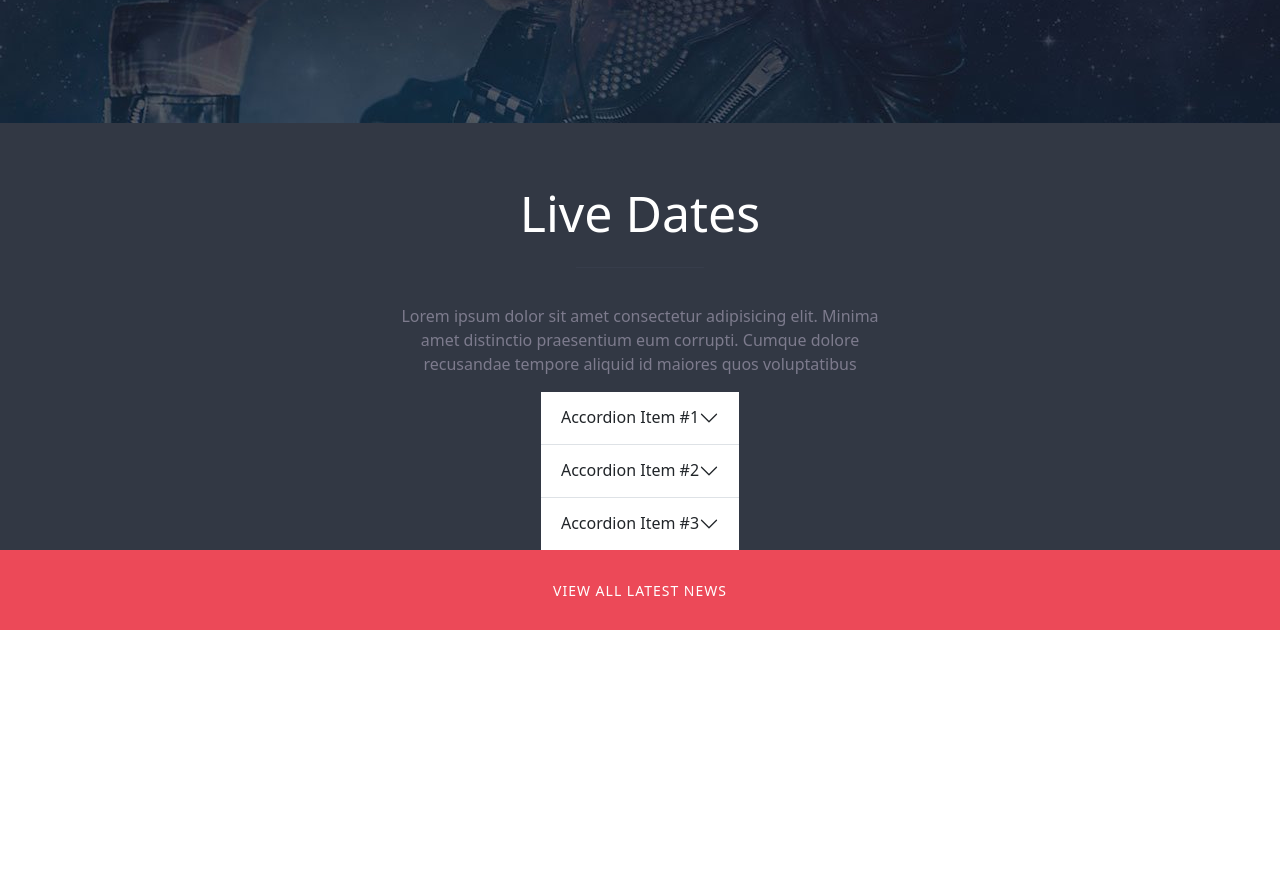
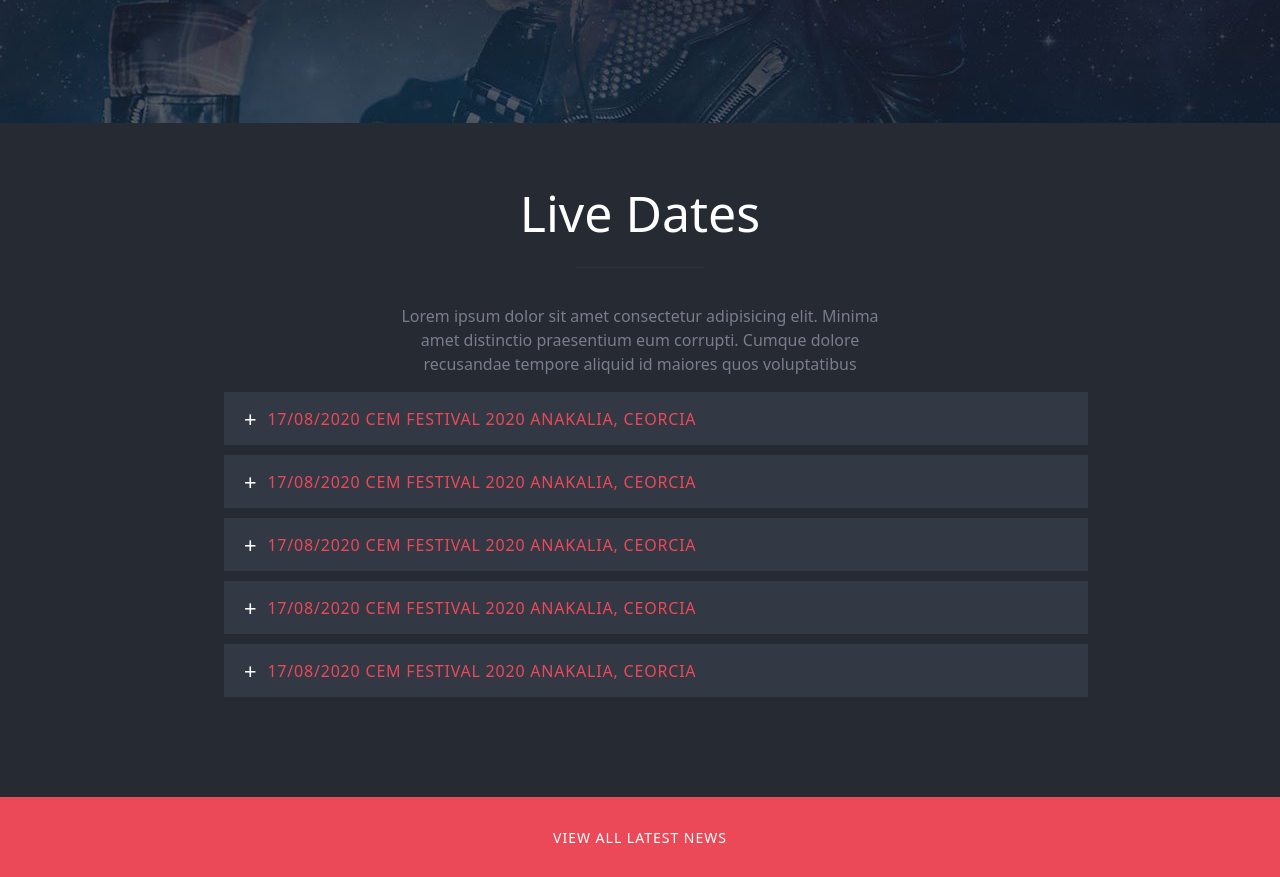
Before and after one commit to JohnQuimson/proj-html-vuejs, a Vue app: page / in a window 1280 px wide. Shown: the part 3400-4277 px from the top of the page. Before the commit the page ends 4030 px from the top, so only its background shows below. Built offline with nearby package versions, Linux system fonts and the light colour scheme.

Commit message:
feat: accordion

```diff
--- a/index.html
+++ b/index.html
@@ -7,7 +7,15 @@
     <title>Music</title>
   </head>
   <body>
-    <div id="app"></div>
+    <div id="app">
+      <!-- js bootstrap -->
+      <script
+        src="https://cdn.jsdelivr.net/npm/bootstrap@5.3.2/dist/js/bootstrap.bundle.min.js"
+        integrity="sha384-C6RzsynM9kWDrMNeT87bh95OGNyZPhcTNXj1NW7RuBCsyN/o0jlpcV8Qyq46cDfL"
+        crossorigin="anonymous"
+      ></script>
+      <!-- js bootstrap -->
+    </div>
     <script type="module" src="/src/main.js"></script>
   </body>
 </html>
--- /dev/null
+++ b/src/components/Accordion.vue
@@ -0,0 +1,227 @@
+<script>
+export default {
+  name: 'Accordion',
+
+  data() {
+    return {};
+  },
+
+  components: {},
+};
+</script>
+
+<template>
+  <ul id="accordion">
+    <!-- elem 1 -->
+    <li>
+      <label for="first"
+        ><span>+</span>17/08/2020 CEM FESTIVAL 2020 ANAKALIA, CEORCIA</label
+      >
+      <input type="radio" name="accordion" id="first" />
+      <div class="content">
+        <div class="cont-img">
+          <img src="../../public/img/images/map.png" alt="" />
+        </div>
+        <div class="cont-info">
+          <span>Untold Stories</span>
+
+          <p>
+            Lorem ipsum dolor sit amet, consectetur adipiscing elit , sed do
+            eiusmod tempor incididunt ut labore et dolore magna aliqua. Ut enim
+            ad minim veniam, quis nostrud exercitation ullamco laboris nisi ut
+            aliquip ex ea comtnodo consequat.
+          </p>
+          <button>Book now</button>
+        </div>
+      </div>
+    </li>
+    <!-- elem 2 -->
+    <li>
+      <label for="second"
+        ><span>+</span>17/08/2020 CEM FESTIVAL 2020 ANAKALIA, CEORCIA</label
+      >
+      <input type="radio" name="accordion" id="second" />
+      <div class="content">
+        <div class="cont-img">
+          <img src="../../public/img/images/map.png" alt="" />
+        </div>
+        <div class="cont-info">
+          <span>Untold Stories</span>
+
+          <p>
+            Lorem ipsum dolor sit amet, consectetur adipiscing elit , sed do
+            eiusmod tempor incididunt ut labore et dolore magna aliqua. Ut enim
+            ad minim veniam, quis nostrud exercitation ullamco laboris nisi ut
+            aliquip ex ea comtnodo consequat.
+          </p>
+          <button>Book now</button>
+        </div>
+      </div>
+    </li>
+    <!-- elem 3 -->
+    <li>
+      <label for="third"
+        ><span>+</span>17/08/2020 CEM FESTIVAL 2020 ANAKALIA, CEORCIA</label
+      >
+      <input type="radio" name="accordion" id="third" />
+      <div class="content">
+        <div class="cont-img">
+          <img src="../../public/img/images/map.png" alt="" />
+        </div>
+        <div class="cont-info">
+          <span>Untold Stories</span>
+
+          <p>
+            Lorem ipsum dolor sit amet, consectetur adipiscing elit , sed do
+            eiusmod tempor incididunt ut labore et dolore magna aliqua. Ut enim
+            ad minim veniam, quis nostrud exercitation ullamco laboris nisi ut
+            aliquip ex ea comtnodo consequat.
+          </p>
+          <button>Book now</button>
+        </div>
+      </div>
+    </li>
+    <!-- elem 4 -->
+    <li>
+      <label for="fourth"
+        ><span>+</span>17/08/2020 CEM FESTIVAL 2020 ANAKALIA, CEORCIA</label
+      >
+      <input type="radio" name="accordion" id="fourth" />
+      <div class="content">
+        <div class="cont-img">
+          <img src="../../public/img/images/map.png" alt="" />
+        </div>
+        <div class="cont-info">
+          <span>Untold Stories</span>
+
+          <p>
+            Lorem ipsum dolor sit amet, consectetur adipiscing elit , sed do
+            eiusmod tempor incididunt ut labore et dolore magna aliqua. Ut enim
+            ad minim veniam, quis nostrud exercitation ullamco laboris nisi ut
+            aliquip ex ea comtnodo consequat.
+          </p>
+          <button>Book now</button>
+        </div>
+      </div>
+    </li>
+    <!-- elem 5 -->
+    <li>
+      <label for="fifth"
+        ><span>+</span>17/08/2020 CEM FESTIVAL 2020 ANAKALIA, CEORCIA</label
+      >
+      <input type="radio" name="accordion" id="fifth" />
+      <div class="content">
+        <div class="cont-img">
+          <img src="../../public/img/images/map.png" alt="" />
+        </div>
+        <div class="cont-info">
+          <span>Untold Stories</span>
+
+          <p>
+            Lorem ipsum dolor sit amet, consectetur adipiscing elit , sed do
+            eiusmod tempor incididunt ut labore et dolore magna aliqua. Ut enim
+            ad minim veniam, quis nostrud exercitation ullamco laboris nisi ut
+            aliquip ex ea comtnodo consequat.
+          </p>
+          <button>Book now</button>
+        </div>
+      </div>
+    </li>
+  </ul>
+</template>
+
+<style lang="scss" scoped>
+#accordion {
+  margin: 0 auto 100px;
+}
+
+#accordion li {
+  list-style: none;
+  width: 100%;
+  margin-bottom: 10px;
+  background-color: white;
+
+  border-radius: 4px;
+}
+
+#accordion li label {
+  display: flex;
+  align-items: center;
+  text-transform: uppercase;
+  cursor: pointer;
+  color: #ec4958;
+  background-color: #323844;
+  letter-spacing: 0.8px;
+  padding: 10px 20px;
+}
+
+#accordion li label span {
+  font-size: 22px;
+  color: white;
+  margin-right: 10px;
+}
+
+#accordion label + input[type='radio'] {
+  display: none;
+}
+
+#accordion .content {
+  padding: 10px 20px 15px;
+  line-height: 26px;
+  max-height: 0;
+  overflow: hidden;
+  transition: max-height 0.5s;
+  display: flex;
+  background-color: #323844;
+  gap: 40px;
+  padding: 0 20px;
+
+  .cont-img {
+    width: 40%;
+    height: 100%;
+    padding: 20px;
+
+    img {
+      width: 100%;
+      height: 100%;
+    }
+  }
+
+  .cont-info {
+    width: 60%;
+    display: flex;
+    flex-direction: column;
+    align-items: start;
+    justify-content: space-between;
+    padding: 20px;
+
+    span {
+      color: white;
+      font-size: 16px;
+    }
+
+    p {
+      color: #787b8d;
+    }
+
+    button {
+      background: none;
+      color: white;
+      background-color: #ec4958;
+      border: none;
+      text-transform: uppercase;
+      padding: 5px 15px;
+      font-size: 12px;
+
+      &:hover {
+        background-color: white;
+        color: black;
+      }
+    }
+  }
+}
+
+#accordion label + input[type='radio']:checked + .content {
+  max-height: 400px;
+}
+</style>
--- a/src/components/SectionMain4.vue
+++ b/src/components/SectionMain4.vue
@@ -1,5 +1,6 @@
 <script>
 import BigButton from './BigButton.vue';
+import Accordion from './Accordion.vue';
 
 export default {
   name: 'Live Dates',
@@ -10,6 +11,7 @@ export default {
 
   components: {
     BigButton,
+    Accordion,
   },
 };
 </script>
@@ -24,95 +26,17 @@ export default {
       aliquid id maiores quos voluptatibus
     </p>
 
-    <div class="accordion accordion-flush" id="accordionFlushExample">
-      <div class="accordion-item">
-        <h2 class="accordion-header">
-          <button
-            class="accordion-button collapsed"
-            type="button"
-            data-bs-toggle="collapse"
-            data-bs-target="#flush-collapseOne"
-            aria-expanded="false"
-            aria-controls="flush-collapseOne"
-          >
-            Accordion Item #1
-          </button>
-        </h2>
-        <div
-          id="flush-collapseOne"
-          class="accordion-collapse collapse"
-          data-bs-parent="#accordionFlushExample"
-        >
-          <div class="accordion-body">
-            Placeholder content for this accordion, which is intended to
-            demonstrate the <code>.accordion-flush</code> class. This is the
-            first item's accordion body.
-          </div>
-        </div>
-      </div>
-      <div class="accordion-item">
-        <h2 class="accordion-header">
-          <button
-            class="accordion-button collapsed"
-            type="button"
-            data-bs-toggle="collapse"
-            data-bs-target="#flush-collapseTwo"
-            aria-expanded="false"
-            aria-controls="flush-collapseTwo"
-          >
-            Accordion Item #2
-          </button>
-        </h2>
-        <div
-          id="flush-collapseTwo"
-          class="accordion-collapse collapse"
-          data-bs-parent="#accordionFlushExample"
-        >
-          <div class="accordion-body">
-            Placeholder content for this accordion, which is intended to
-            demonstrate the <code>.accordion-flush</code> class. This is the
-            second item's accordion body. Let's imagine this being filled with
-            some actual content.
-          </div>
-        </div>
-      </div>
-      <div class="accordion-item">
-        <h2 class="accordion-header">
-          <button
-            class="accordion-button collapsed"
-            type="button"
-            data-bs-toggle="collapse"
-            data-bs-target="#flush-collapseThree"
-            aria-expanded="false"
-            aria-controls="flush-collapseThree"
-          >
-            Accordion Item #3
-          </button>
-        </h2>
-        <div
-          id="flush-collapseThree"
-          class="accordion-collapse collapse"
-          data-bs-parent="#accordionFlushExample"
-        >
-          <div class="accordion-body">
-            Placeholder content for this accordion, which is intended to
-            demonstrate the <code>.accordion-flush</code> class. This is the
-            third item's accordion body. Nothing more exciting happening here in
-            terms of content, but just filling up the space to make it look, at
-            least at first glance, a bit more representative of how this would
-            look in a real-world application.
-          </div>
-        </div>
-      </div>
+    <!-- accordion -->
+    <div class="cont-accordion">
+      <Accordion />
     </div>
-
     <BigButton />
   </section>
 </template>
 
 <style lang="scss" scoped>
 .live-dates {
-  background-color: #323844;
+  background-color: #252a33;
   display: flex;
   flex-direction: column;
   align-items: center;
@@ -135,5 +59,30 @@ export default {
     text-align: center;
     margin-top: 20px;
   }
+
+  .cont-accordion {
+    width: 70%;
+
+    .accordion-item {
+      button {
+        background-color: #323844;
+        color: #ec4958;
+        border: none;
+
+        &::after {
+          display: none;
+        }
+
+        &::before {
+          content: '+';
+          position: absolute;
+          left: 10px;
+          top: 50%;
+          transform: translateY(-50%);
+          font-size: 18px;
+        }
+      }
+    }
+  }
 }
 </style>
--- a/src/main.js
+++ b/src/main.js
@@ -5,6 +5,8 @@ import App from './App.vue';
 import './assets/scss/style.scss';
 // JS entry point
 import './assets/js/main';
+
+// BOOTSTRAP
 
 // FONT AWESOME
 import { library } from '@fortawesome/fontawesome-svg-core';
```
Also changed, not shown: public/img/images/map.png (added).
